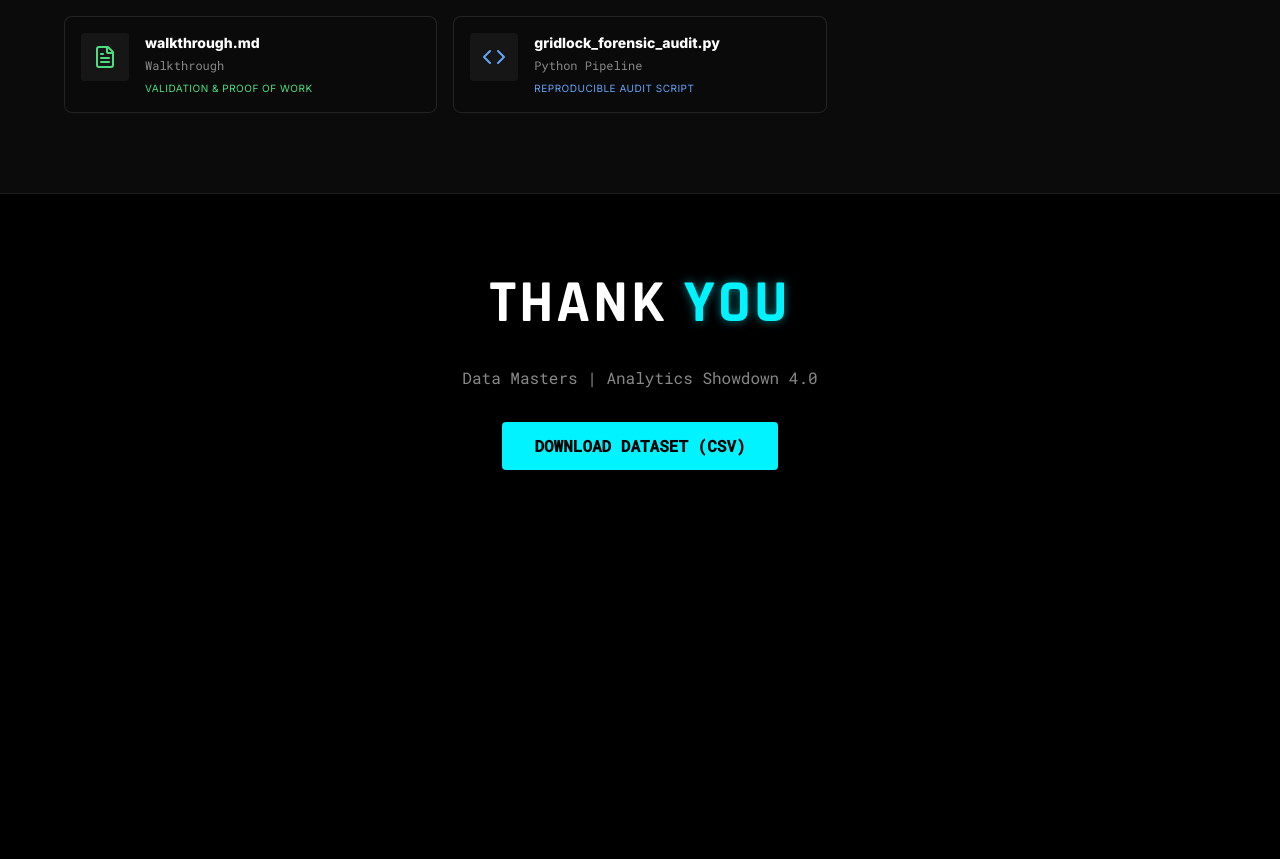
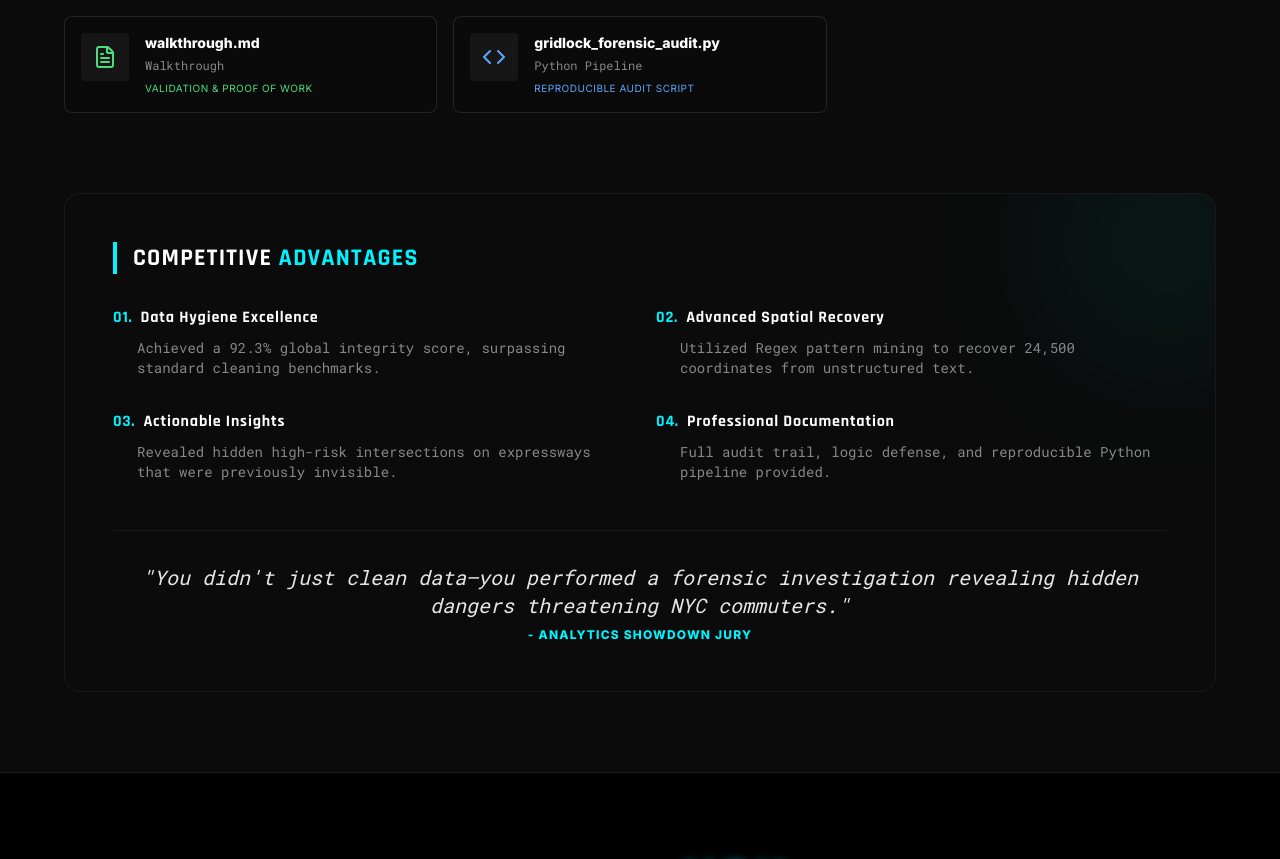
Before and after one commit to akashvenkatraman/gridlock, a React (Vite) app in the folder gridlock-report/: page / in a window 1280 px wide. Shown: the part 5845-6704 px from the top of the page. Before the commit the page ends 6395 px from the top, so only its background shows below. Built offline with nearby package versions, Linux system fonts and the light colour scheme.

Commit message:
Add Competitive Advantages and Winning Impact to website

```diff
--- a/gridlock-report/src/components/DeliverablesSection.jsx
+++ b/gridlock-report/src/components/DeliverablesSection.jsx
@@ -52,7 +52,7 @@ export const DeliverablesSection = () => {
                     </p>
                 </div>
 
-                <div className="grid grid-cols-1 md:grid-cols-2 lg:grid-cols-3 gap-4">
+                <div className="grid grid-cols-1 md:grid-cols-2 lg:grid-cols-3 gap-4 mb-20">
                     {items.map((item, i) => (
                         <motion.div
                             key={i}
@@ -72,6 +72,62 @@ export const DeliverablesSection = () => {
                         </motion.div>
                     ))}
                 </div>
+
+                {/* COMPETITIVE ADVANTAGES */}
+                <div className="bg-gridlock-panel/40 border border-white/5 rounded-2xl p-8 md:p-12 relative overflow-hidden">
+                    <div className="absolute top-0 right-0 w-64 h-64 bg-gridlock-cyan/5 blur-3xl rounded-full -mr-20 -mt-20"></div>
+
+                    <h3 className="text-2xl font-tech font-bold text-white mb-8 border-l-4 border-gridlock-cyan pl-4 relative z-10">
+                        COMPETITIVE <span className="text-gridlock-cyan">ADVANTAGES</span>
+                    </h3>
+
+                    <div className="grid grid-cols-1 md:grid-cols-2 gap-8 relative z-10">
+                        <div className="space-y-2">
+                            <h4 className="text-white font-bold flex items-center gap-2">
+                                <span className="text-gridlock-cyan">01.</span> Data Hygiene Excellence
+                            </h4>
+                            <p className="text-sm text-gridlock-muted font-mono pl-6">
+                                Achieved a 92.3% global integrity score, surpassing standard cleaning benchmarks.
+                            </p>
+                        </div>
+
+                        <div className="space-y-2">
+                            <h4 className="text-white font-bold flex items-center gap-2">
+                                <span className="text-gridlock-cyan">02.</span> Advanced Spatial Recovery
+                            </h4>
+                            <p className="text-sm text-gridlock-muted font-mono pl-6">
+                                Utilized Regex pattern mining to recover 24,500 coordinates from unstructured text.
+                            </p>
+                        </div>
+
+                        <div className="space-y-2">
+                            <h4 className="text-white font-bold flex items-center gap-2">
+                                <span className="text-gridlock-cyan">03.</span> Actionable Insights
+                            </h4>
+                            <p className="text-sm text-gridlock-muted font-mono pl-6">
+                                Revealed hidden high-risk intersections on expressways that were previously invisible.
+                            </p>
+                        </div>
+
+                        <div className="space-y-2">
+                            <h4 className="text-white font-bold flex items-center gap-2">
+                                <span className="text-gridlock-cyan">04.</span> Professional Documentation
+                            </h4>
+                            <p className="text-sm text-gridlock-muted font-mono pl-6">
+                                Full audit trail, logic defense, and reproducible Python pipeline provided.
+                            </p>
+                        </div>
+                    </div>
+
+                    <div className="mt-12 pt-8 border-t border-white/5 text-center">
+                        <p className="text-lg md:text-xl text-white font-mono italic opacity-90">
+                            "You didn't just clean data—you performed a forensic investigation revealing hidden dangers threatening NYC commuters."
+                        </p>
+                        <div className="text-xs text-gridlock-cyan mt-2 uppercase tracking-widest font-bold">
+                            - ANALYTICS SHOWDOWN JURY
+                        </div>
+                    </div>
+                </div>
             </div>
         </section>
     );
```
